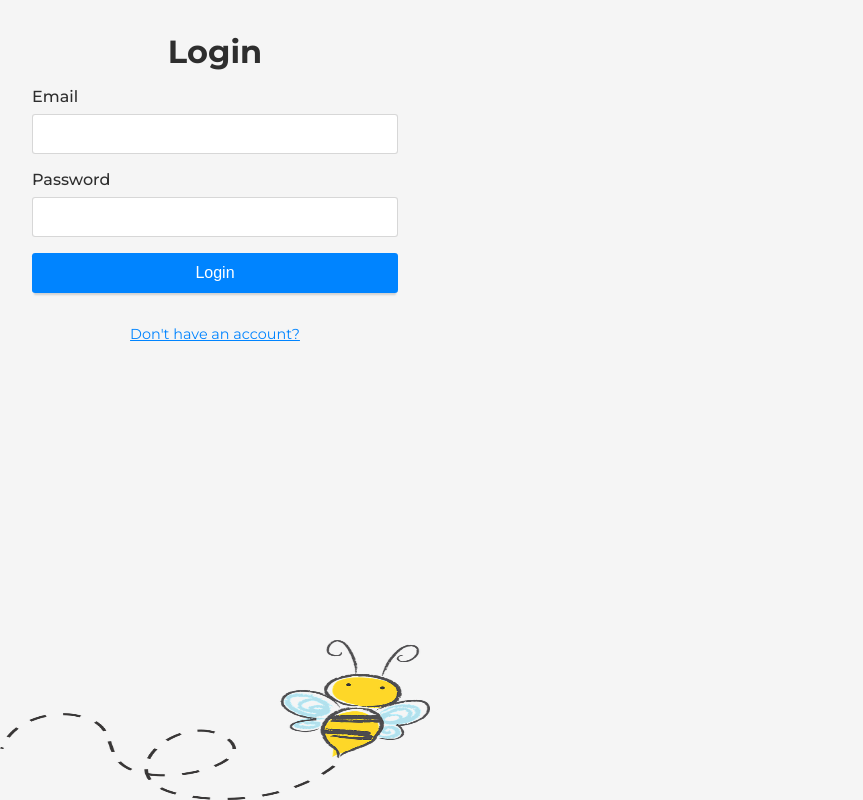
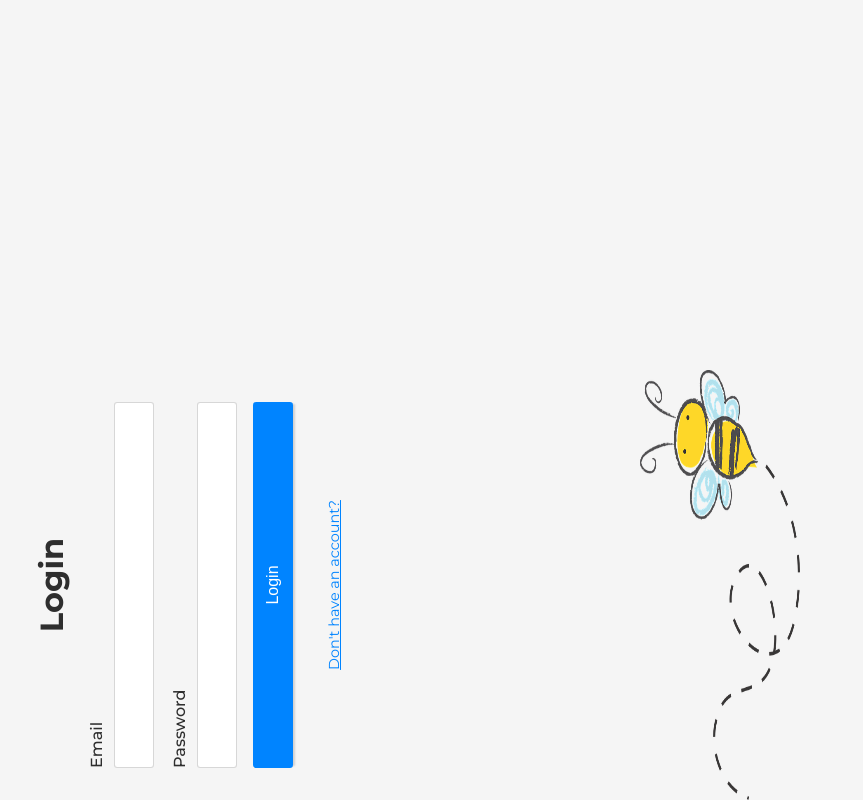
Before and after one commit to MitchellWilson01/todo-app, a React (Create React App) app: page /login in a window 1280 px wide. Shown: the whole page, without its empty margins (0-863 px from the left). Built offline with nearby package versions, Linux system fonts and the light colour scheme; no server answers; the database is empty.

Commit message:
changes to screen orientation lock

```diff
--- a/src/scss/main.scss
+++ b/src/scss/main.scss
@@ -42,14 +42,18 @@ p {
     font-size: 1rem;
 }
 
-@media screen and (min-width: 320px) and (max-width: 767px) and (orientation: landscape) {
+@media screen and (orientation: landscape) {
     html {
+      /* Rotate the content container */
       transform: rotate(-90deg);
       transform-origin: left top;
+      /* Set content width to viewport height */
       width: 100vh;
+      /* Set content height to viewport width */
+      height: 100vw;
       overflow-x: hidden;
       position: absolute;
       top: 100%;
       left: 0;
     }
-  }
+}
```
